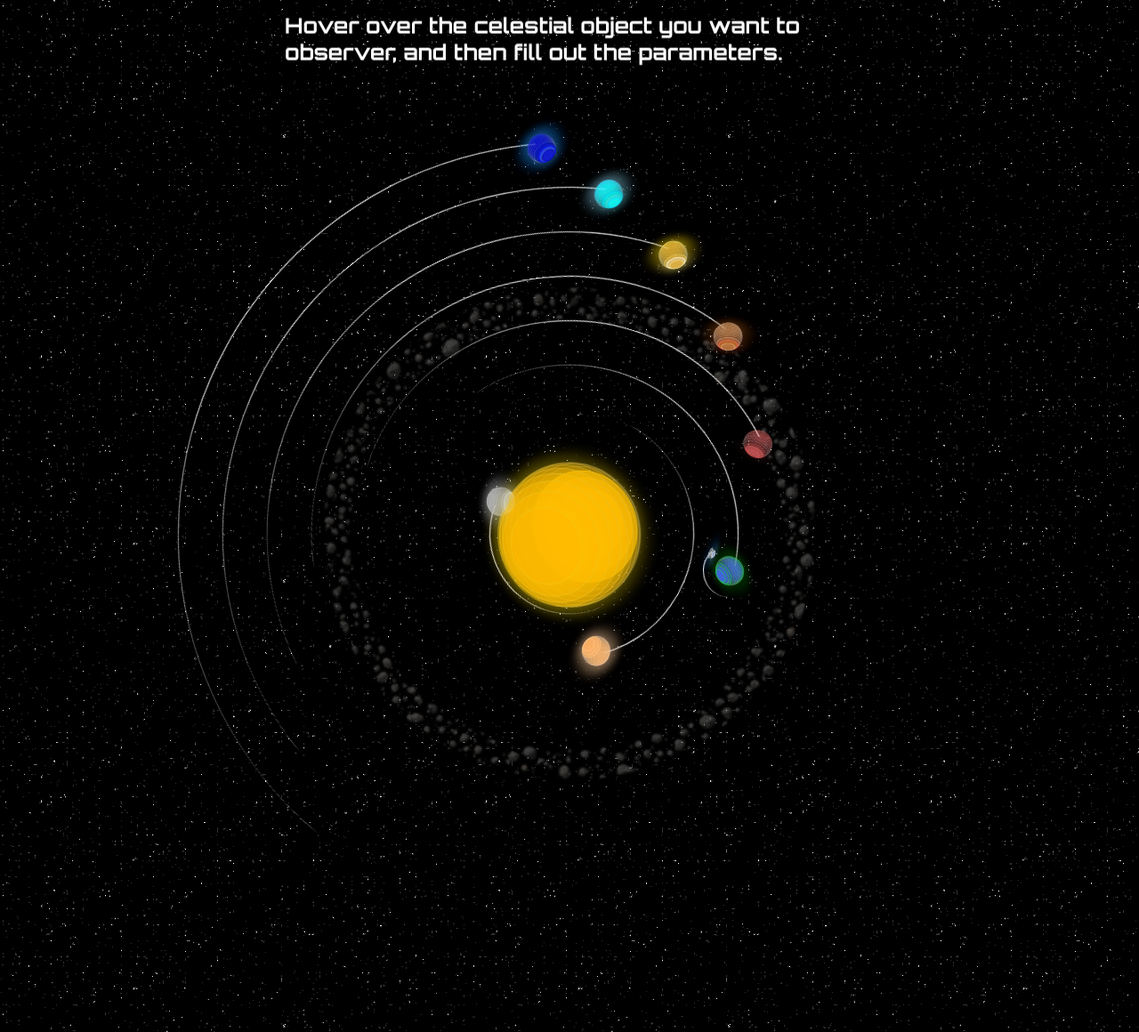
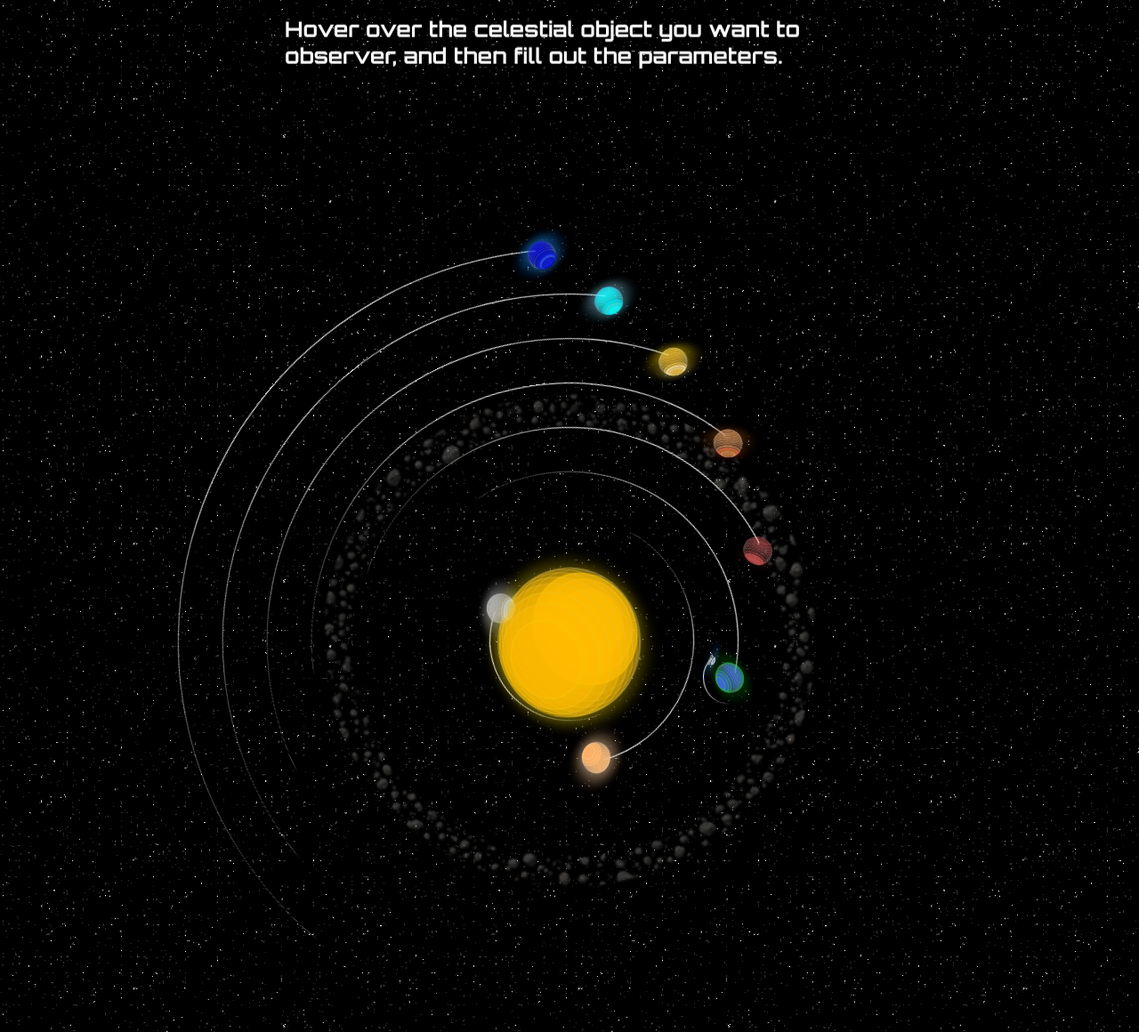
Before and after one commit to Sak-288/Automating_Astrophotography, a Django app: page /test_for_animation.html in a window 1280 px wide. Shown: the top 1160 px of the page at 89% size. Run offline with Django 5.2, Linux system fonts and the light colour scheme.

Commit message:
small adjustements

```diff
--- a/webserver/mysite/webapp/static/webapp/test_for_animation.css
+++ b/webserver/mysite/webapp/static/webapp/test_for_animation.css
@@ -21,7 +21,7 @@ div {
 }
 #solar_system {
     position:absolute;
-    top:75%;
+    top:90%;
     left:50%;
     transform:translate(-50%, -50%);
     height:50%;
@@ -29,7 +29,7 @@ div {
 }
 #explain_box {
     position:absolute;
-    top:1.5%;
+    top:2%;
     left:50%;
     transform:translate(-50%, -50%);
 }
```
